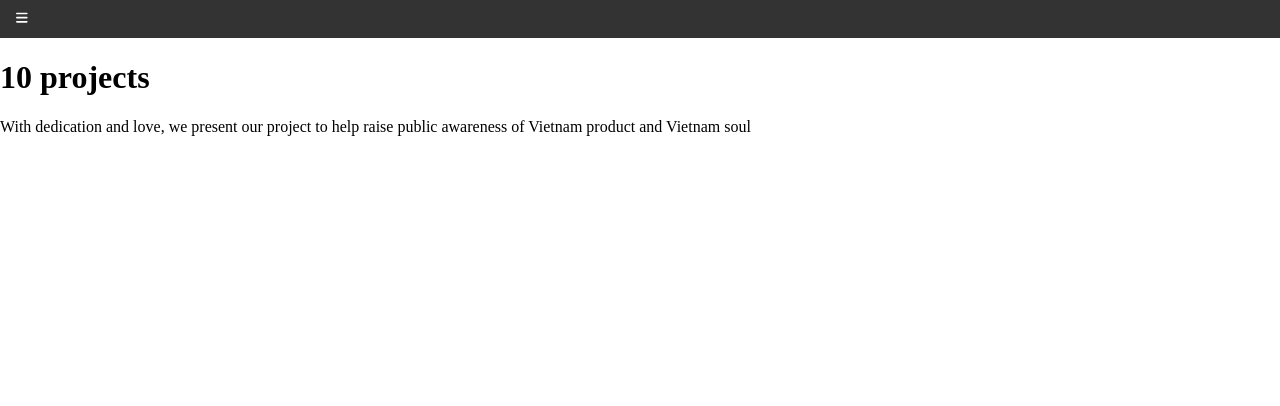
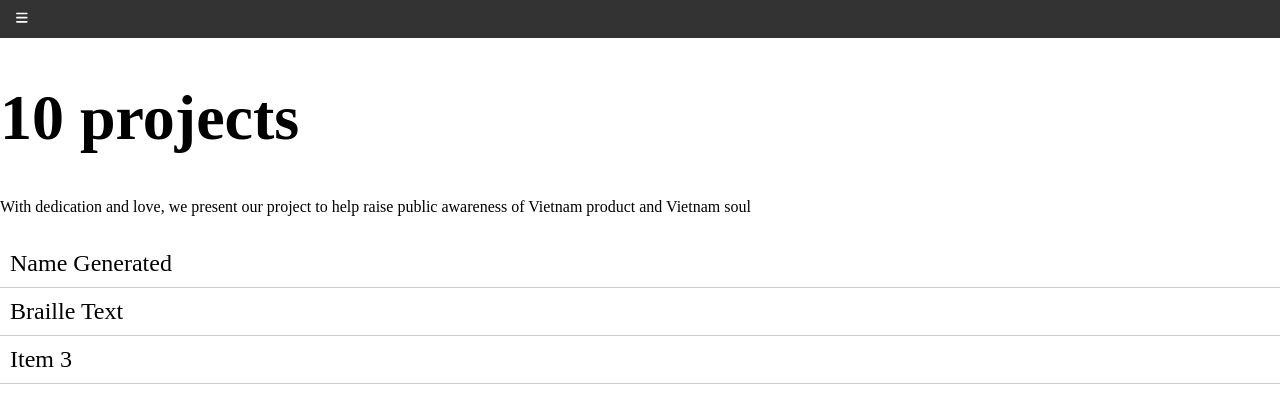
Before and after one commit to DHLabFUV/DHLab-Website-Official, a React (Create React App) app: page /archives in a window 1280 px wide. Shown: the top 406 px of the page. Built offline with nearby package versions, Linux system fonts and the light colour scheme.

Commit message:
toggle list in archives page

```diff
--- a/src/App.css
+++ b/src/App.css
@@ -14,6 +14,7 @@
   display: flex;
   flex-direction: column;
   min-height: 100vh;
+  padding: 20px;
 }
 
 header {
@@ -37,7 +38,15 @@
 .content {
   flex: 2 0 400px;
   background-color: #e0e0e0;
-  padding: 10px;
+  padding-left: 20px;
+  padding-right: 20px;
+}
+
+@media (max-width: 768px) {
+  .content {
+    padding-left: 10px;
+    padding-right: 10px;
+  }
 }
 
 footer {
--- /dev/null
+++ b/src/frontend/archives/archives.css
@@ -0,0 +1,8 @@
+.body {
+    font-size: 16px;
+  }
+
+.proj-nums {
+    font-size: 5vw; /* Responsive heading size */
+    padding: auto;
+}
--- a/src/frontend/archives/archives.js
+++ b/src/frontend/archives/archives.js
@@ -1,10 +1,23 @@
 import React from 'react';
+import './archives.css';
+import ToggleList from './togglelist';
 
-function Archives() {
+const Archives = () => {
+  const items = [
+    { id: 1, title: 'Name Generated', content: 'Additional content for Item 1' },
+    { id: 2, title: 'Braille Text', content: 'Additional content for Item 2' },
+    {
+      id: 3,
+      title: 'Item 3',
+      content: 'Additional content for Item 3',
+      imageUrl: 'src/frontend/pic/bg1.jpg',
+    },
+  ];
   return (
     <div>
-      <h1>10 projects</h1>
+      <h1 className='proj-nums'>10 projects</h1>
       <p>With dedication and love, we present our project to help raise public awareness of Vietnam product and Vietnam soul</p>
+      <ToggleList items={items} />
     </div>
   );
 }
--- /dev/null
+++ b/src/frontend/archives/togglelist.css
@@ -0,0 +1,28 @@
+.toggle-list {
+    font-size: 24px;
+  }
+
+  ul {
+    list-style-type: none;
+    padding: 0;
+  }
+
+  li {
+    cursor: pointer;
+    padding: 10px;
+    border-bottom: 1px solid #ccc;
+  }
+
+  li.active {
+    background-color: aliceblue;
+
+  }
+
+  .additional-content {
+    padding: 10px;
+    background-color: #f9f9f9;
+  }
+  .image-item{
+    width: 100px;
+    height: 100px;
+  }
--- /dev/null
+++ b/src/frontend/archives/togglelist.js
@@ -0,0 +1,39 @@
+import React, { useState } from 'react';
+import './togglelist.css';
+
+const ToggleList = ({ items }) => {
+  const [openItem, setOpenItem] = useState(null);
+
+  // Function to toggle the open state of an item
+  const toggleItem = (itemId) => {
+    if (openItem === itemId) {
+      // If clicked item is already open, close it
+      setOpenItem(null);
+    } else {
+      // Otherwise, open the clicked item
+      setOpenItem(itemId);
+    }
+  };
+
+  return (
+    <div className="toggle-list">
+      <ul>
+        {items.map((item) => (
+          <li
+            key={item.id}
+            onClick={() => toggleItem(item.id)}
+            className={openItem === item.id ? 'active' : ''}
+          >
+            {item.title}
+            {openItem === item.id && <p className="additional-content">
+                <p>{item.content}</p>
+                <img src={item.imageUrl} alt="Additional" className='image-item' />
+            </p>}
+          </li>
+        ))}
+      </ul>
+    </div>
+  );
+};
+
+export default ToggleList;
```
